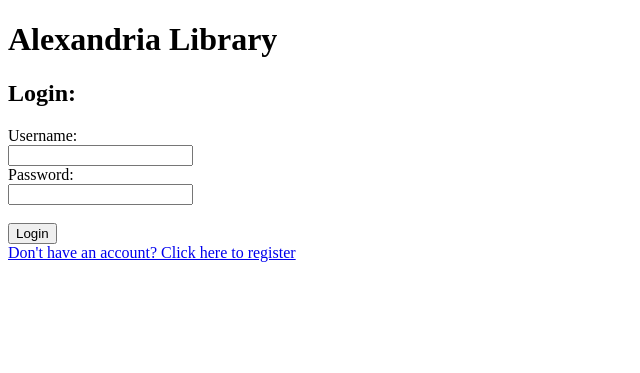
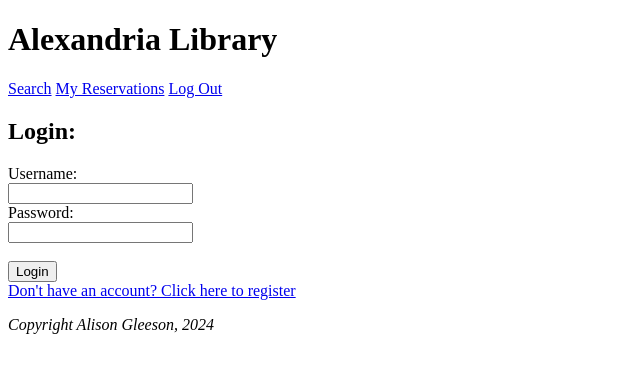
Before and after one commit to alig2004/webDev2, a PHP site: page /WebD/index.php in a window 1280 px wide. Shown: the top 373 px of the page, without its empty margins (0-640 px from the left). Run offline with PHP 8.4, Linux system fonts and the light colour scheme; a stand-in replaces the project's code that opens the database connection.

Commit message:
Update index.php

```diff
--- a/index.php
+++ b/index.php
@@ -5,11 +5,16 @@
 ?>
 <html>
 <head>
-<title>Login</title>
+    <title>Login</title>
 </head>
 <body>
     <header>
         <h1>Alexandria Library</h1>
+        <navbar>
+            <a href="menu.php">Search</a>
+            <a href="reserve.php">My Reservations</a>
+            <a href="logout.php">Log Out</a>
+        </navbar>
     </header>
     <?php
         //connecting to the database
@@ -74,5 +79,8 @@
         <input type="submit" value="Login"/>
     </form>
     <a href="register.php">Don't have an account? Click here to register</a>
+    <footer>
+        <p><i>Copyright Alison Gleeson, 2024</i></p>
+    </footer>
 </body>
 </html>
```
